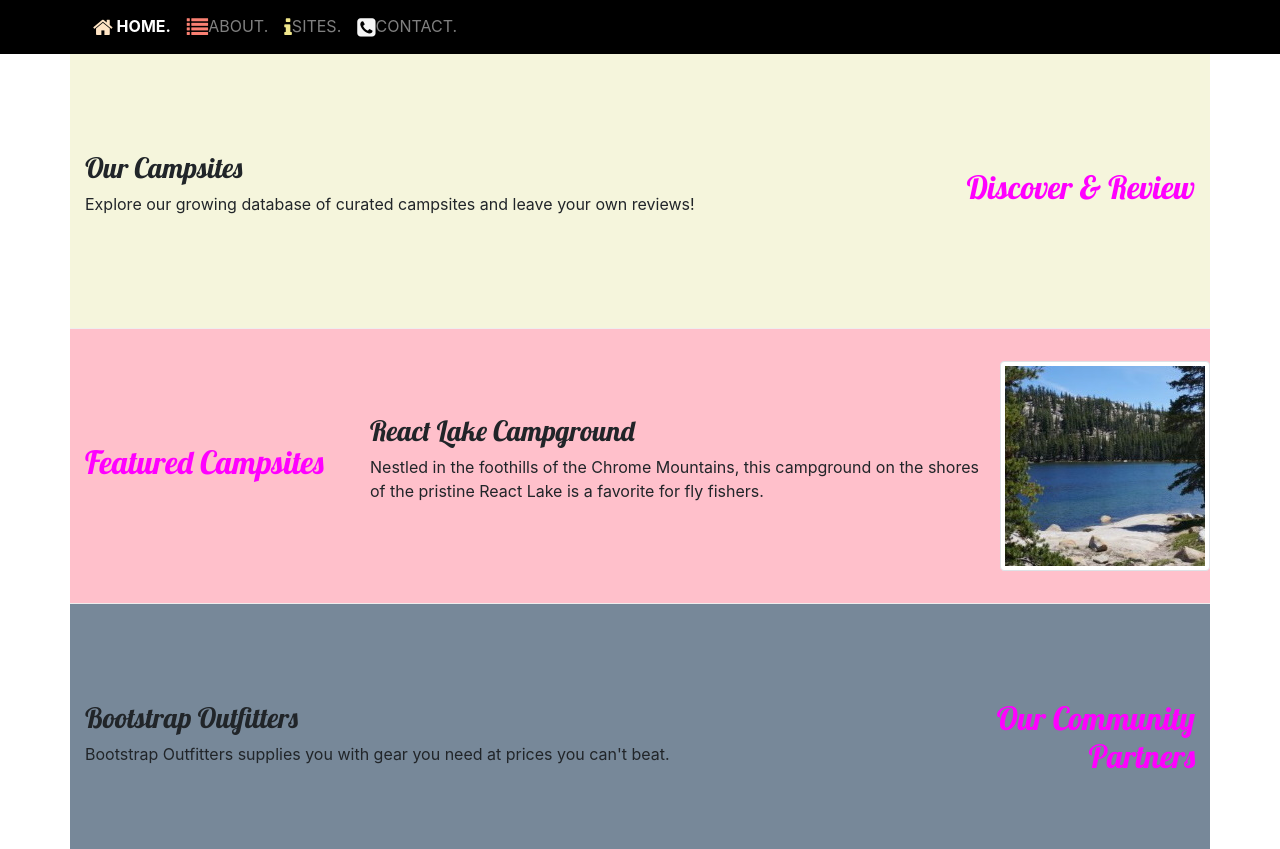
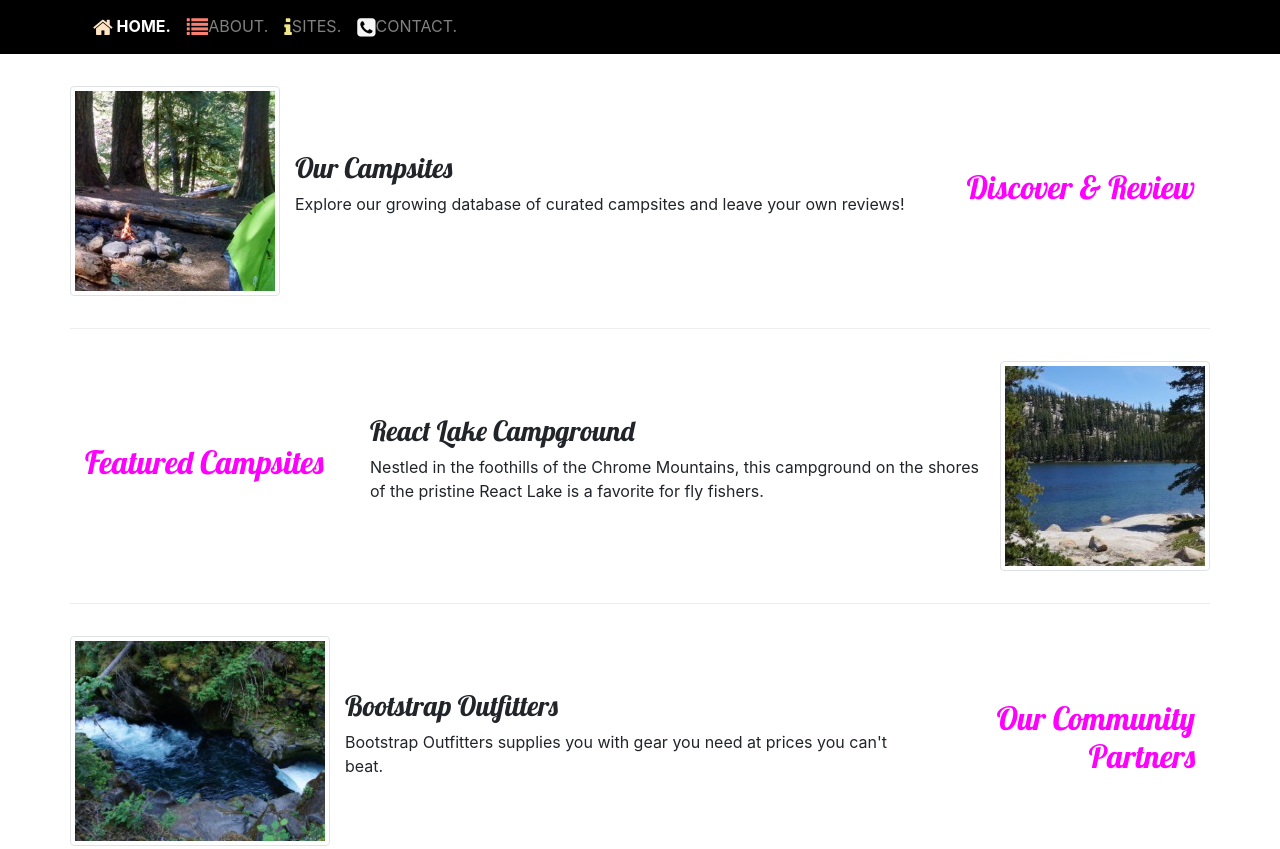
Before and after one commit to dho1115/my-first-bootstrap-project, a website: page index.html in a window 1280 px wide. Shown: the part 164-1013 px from the top of the page. Drawn offline with nearby package versions, Linux system fonts and the light colour scheme.

Commit message:
updates.

```diff
--- a/index.html
+++ b/index.html
@@ -56,17 +56,18 @@
     </nav>
 
     <div class="container">
-        <div class="row row-content align-items-center" style="background-color: beige;">
-            <div class="col col-sm-4 col-md-3 order-sm-last">
+        <div class="row row-content align-items-center">
+            <div class="col col-sm-4 col-md-3 order-sm-last media-body">
                 <h2 class="text-sm-right">Discover & Review</h2>
             </div>
-            <div class="col">
+            <div class="col media-body">
                 <h3>Our Campsites</h3>
                 <p class="d-none d-sm-block">Explore our growing database of curated campsites and leave your own reviews!</p>
             </div>
+            <img src="./img/breadcrumb-trail-thumb.jpg" class="img-thumbnail d-flex order-sm-first ml-auto" alt="breadcrumb trail thumb" />
         </div>
 
-        <div class="row row-content align-items-center media" style="background-color: pink;">
+        <div class="row row-content align-items-center media">
             <div class="col col-sm-4 col-md-3 media-body">
                 <h2>Featured Campsites</h2>
             </div>
@@ -77,7 +78,7 @@
             <img src="./img/react-lake-thumb.jpg" class="img-thumbnail d-flex" alt="React Lake Image" />
         </div>
 
-        <div class="row row-content align-items-center" style="background-color: lightslategray;">
+        <div class="row row-content align-items-center">
             <div class="col col-sm-4 col-md-3 order-sm-last">
                 <h2 class="text-sm-right">Our Community Partners</h2>
             </div>
@@ -85,6 +86,7 @@
                 <h3>Bootstrap Outfitters</h3>
                 <p class="d-none d-sm-block">Bootstrap Outfitters supplies you with gear you need at prices you can't beat.</p>
             </div>
+            <img src="./img/chrome-river-thumb.jpg" alt="chrome-river-thumb" class="img-thumbnail d-flex order-sm-first">
         </div>
 
         <div class="row row-content">
```
